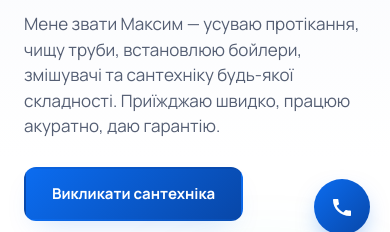
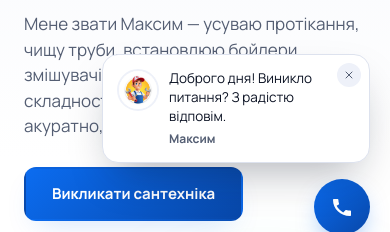
Before and after one commit to sudak666/santehnik-plus, a plain HTML site: page index.html in a window 390 px wide. Shown: the part 589-821 px from the top of the page. Drawn offline with Linux system fonts and the light colour scheme.

Commit message:
Add proactive chat bubble on mobile
Shows once per session, 4s after load: master's photo, name, and a
short greeting, dismissible with a close button or by clicking
through to Telegram. Greeting text is editable via the CMS
(master.chat_greeting) alongside the existing master fields.

```diff
--- a/content/site.json
+++ b/content/site.json
@@ -18,7 +18,8 @@
     "call_button_text": "Зателефонувати Максиму",
     "advantage_text": "Максим особисто виконує кожен виклик — жодних стажерів чи субпідрядників.",
     "cta_text": "Зателефонуйте Максиму особисто — відповім і скажу, коли зможу приїхати.",
-    "location_line": "Київ, Солом'янський район • Пн–Нд, 9:00–20:00 (аварійний виклик — окремо)"
+    "location_line": "Київ, Солом'янський район • Пн–Нд, 9:00–20:00 (аварійний виклик — окремо)",
+    "chat_greeting": "Доброго дня! Виникло питання? З радістю відповім."
   },
   "prices": [
     {
--- a/index.html
+++ b/index.html
@@ -451,6 +451,19 @@
   </div>
 </footer>
 
+<div class="chat-bubble" id="chatBubble" hidden>
+  <button type="button" class="chat-bubble__close" id="chatBubbleClose" aria-label="Закрити">
+    <svg width="14" height="14" viewBox="0 0 24 24" fill="none"><path d="M6 6l12 12M18 6L6 18" stroke="currentColor" stroke-width="2" stroke-linecap="round"/></svg>
+  </button>
+  <a href="#" data-contact="telegram" target="_blank" rel="noopener" class="chat-bubble__link">
+    <img src="images/master-photo.jpg" alt="" class="chat-bubble__avatar" id="chatBubbleAvatar">
+    <span class="chat-bubble__body">
+      <span class="chat-bubble__text" id="chatBubbleText">Доброго дня! Виникло питання? З радістю відповім.</span>
+      <span class="chat-bubble__name" id="chatBubbleName">Максим</span>
+    </span>
+  </a>
+</div>
+
 <div class="fab-menu" id="fabMenu">
   <a href="#" data-contact="email" class="fab fab--mini fab--email" aria-label="Написати на email">
     <svg width="20" height="20" viewBox="0 0 24 24" fill="none"><path d="M4 6h16v12H4z" stroke="currentColor" stroke-width="1.8"/><path d="M4 7l8 6 8-6" stroke="currentColor" stroke-width="1.8"/></svg>
--- a/script.js
+++ b/script.js
@@ -45,6 +45,8 @@ fetch('content/site.json')
     if (site.master_photo) {
       const img = document.getElementById('masterPhotoImg');
       if (img) img.src = site.master_photo;
+      const bubbleImg = document.getElementById('chatBubbleAvatar');
+      if (bubbleImg) bubbleImg.src = site.master_photo;
     }
 
     if (site.portfolio_video) {
@@ -73,6 +75,8 @@ fetch('content/site.json')
       setText('advantageText', m.advantage_text);
       setText('ctaText', m.cta_text);
       setText('contactsLocationLine', m.location_line);
+      setText('chatBubbleName', m.name);
+      setText('chatBubbleText', m.chat_greeting);
     }
 
     if (Array.isArray(site.prices) && site.prices.length) {
@@ -115,6 +119,29 @@ fetch('content/site.json')
     }
   })
   .catch(() => {}); // JSON недоступний — лишаємо вміст за замовчуванням з HTML
+
+/* Проактивна бульбашка чату — з'являється один раз за сесію */
+const chatBubble = document.getElementById('chatBubble');
+const chatBubbleClose = document.getElementById('chatBubbleClose');
+if (chatBubble && chatBubbleClose) {
+  const DISMISS_KEY = 'chatBubbleDismissed';
+  if (!sessionStorage.getItem(DISMISS_KEY)) {
+    setTimeout(() => {
+      chatBubble.hidden = false;
+      chatBubble.classList.add('is-visible');
+    }, 4000);
+  }
+  const dismiss = () => {
+    chatBubble.classList.remove('is-visible');
+    chatBubble.hidden = true;
+    sessionStorage.setItem(DISMISS_KEY, '1');
+  };
+  chatBubbleClose.addEventListener('click', (e) => {
+    e.preventDefault();
+    dismiss();
+  });
+  chatBubble.querySelector('.chat-bubble__link').addEventListener('click', dismiss);
+}
 
 /* Мобільне меню */
 const burger = document.getElementById('burger');
--- a/style.css
+++ b/style.css
@@ -719,6 +719,62 @@ a { color: inherit; text-decoration: none; }
   }
 }
 
+/* Proactive chat bubble */
+.chat-bubble {
+  display: none;
+  position: fixed;
+  right: 20px;
+  bottom: 92px;
+  width: 268px;
+  background: #fff;
+  border-radius: 16px;
+  padding: 14px;
+  box-shadow: 0 20px 44px -14px rgba(12, 19, 36, 0.35);
+  border: 1px solid var(--border);
+  z-index: 41;
+  animation: bubble-in .35s cubic-bezier(.2,.9,.3,1.3);
+}
+.chat-bubble.is-visible { display: block; }
+.chat-bubble__close {
+  position: absolute;
+  top: 8px;
+  right: 8px;
+  width: 24px;
+  height: 24px;
+  border: 0;
+  background: var(--bg-muted);
+  color: var(--ink-soft);
+  border-radius: 50%;
+  display: flex;
+  align-items: center;
+  justify-content: center;
+  cursor: pointer;
+}
+.chat-bubble__link {
+  display: flex;
+  align-items: flex-start;
+  gap: 10px;
+  padding-right: 14px;
+}
+.chat-bubble__avatar {
+  width: 42px;
+  height: 42px;
+  border-radius: 50%;
+  object-fit: cover;
+  flex-shrink: 0;
+  border: 2px solid var(--bg-muted);
+}
+.chat-bubble__body { display: flex; flex-direction: column; gap: 4px; }
+.chat-bubble__text { font-size: 13.5px; line-height: 1.4; color: var(--ink); }
+.chat-bubble__name { font-size: 12px; font-weight: 700; color: var(--ink-soft); }
+@keyframes bubble-in {
+  0% { opacity: 0; transform: translateY(16px) scale(.92); }
+  100% { opacity: 1; transform: none; }
+}
+@media (prefers-reduced-motion: reduce) {
+  .chat-bubble { animation: none; }
+}
+
 /* Floating contact menu (mobile) */
 .fab-menu {
   display: none;
```
Also changed, not shown: 1 other file.
